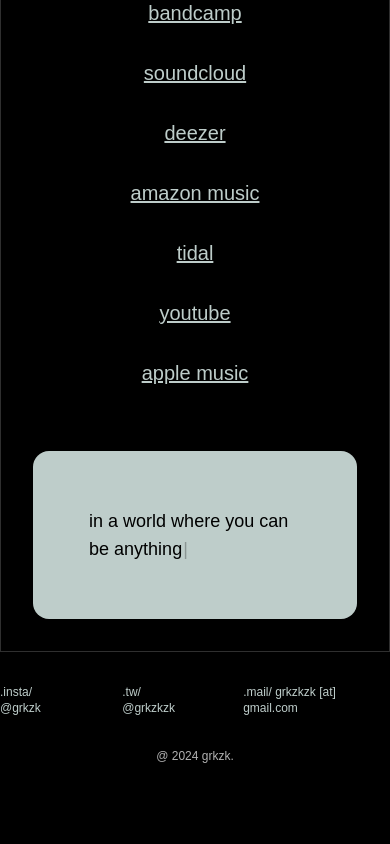
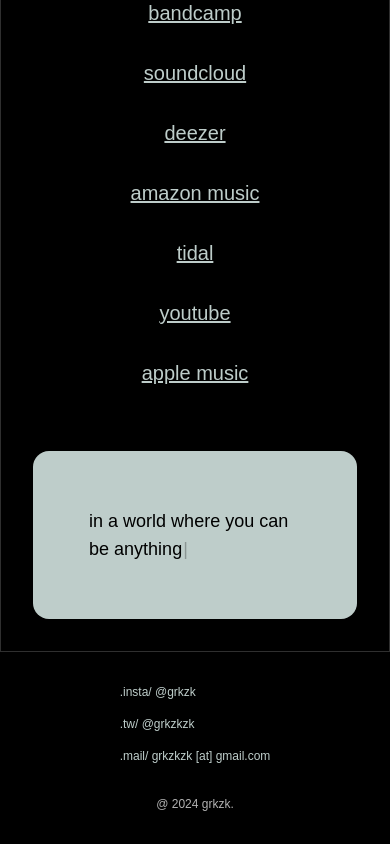
Before and after one commit to fresquer/grkzk.com, a Next.js app: page /no-place-for-fear in a window 390 px wide. Shown: the part 796-1640 px from the top of the page. Before the commit the page ends 1592 px from the top, so only its background shows below. Built offline with nearby package versions, Linux system fonts and the light colour scheme; a web font is replaced by a local one.

Commit message:
footer responsive

```diff
--- a/src/app/components/Footer.js
+++ b/src/app/components/Footer.js
@@ -3,13 +3,13 @@
 export default function Footer() {
     return (
         <footer className="flex justify-center flex-col items-center py-8 text-[#BECDCA] text-xs">
-            <div className="rrss flex gap-12 mb-8">
-                <a className="hover:opacity-70 transition-opacity " href="https://www.instagram.com/grkzk/" target="_blank" rel="noopener noreferrer">
+            <div className="rrss block space-y-4 md:space-y-0 md:flex gap-12 mb-8">
+                <a className="block hover:opacity-70 transition-opacity " href="https://www.instagram.com/grkzk/" target="_blank" rel="noopener noreferrer">
                     <span>
                         .insta/  @grkzk
                     </span>
                 </a>
-                <a className="hover:opacity-70 transition-opacity " href="https://twitter.com/grkzkzk" target="_blank" rel="noopener noreferrer">
+                <a className="block hover:opacity-70 transition-opacity " href="https://twitter.com/grkzkzk" target="_blank" rel="noopener noreferrer">
                     <span>
                         .tw/   @grkzkzk
                     </span>
```
